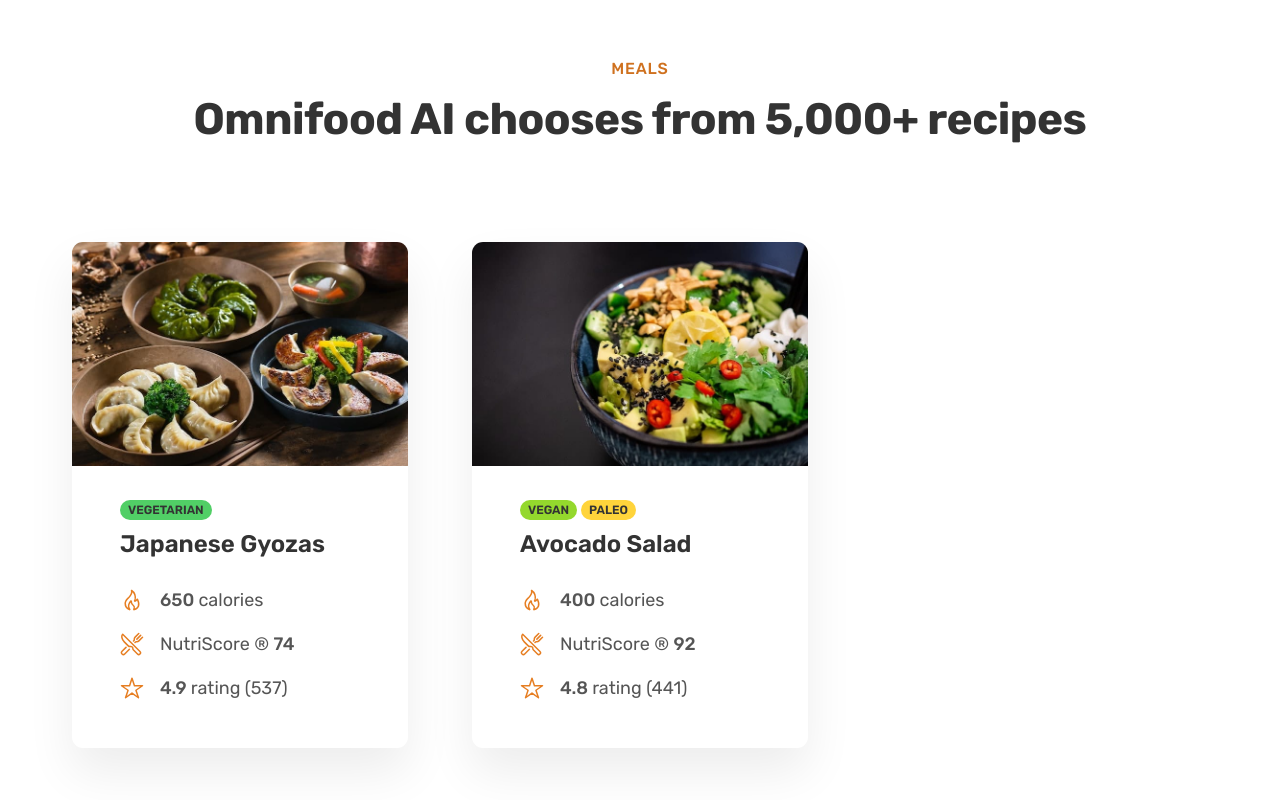
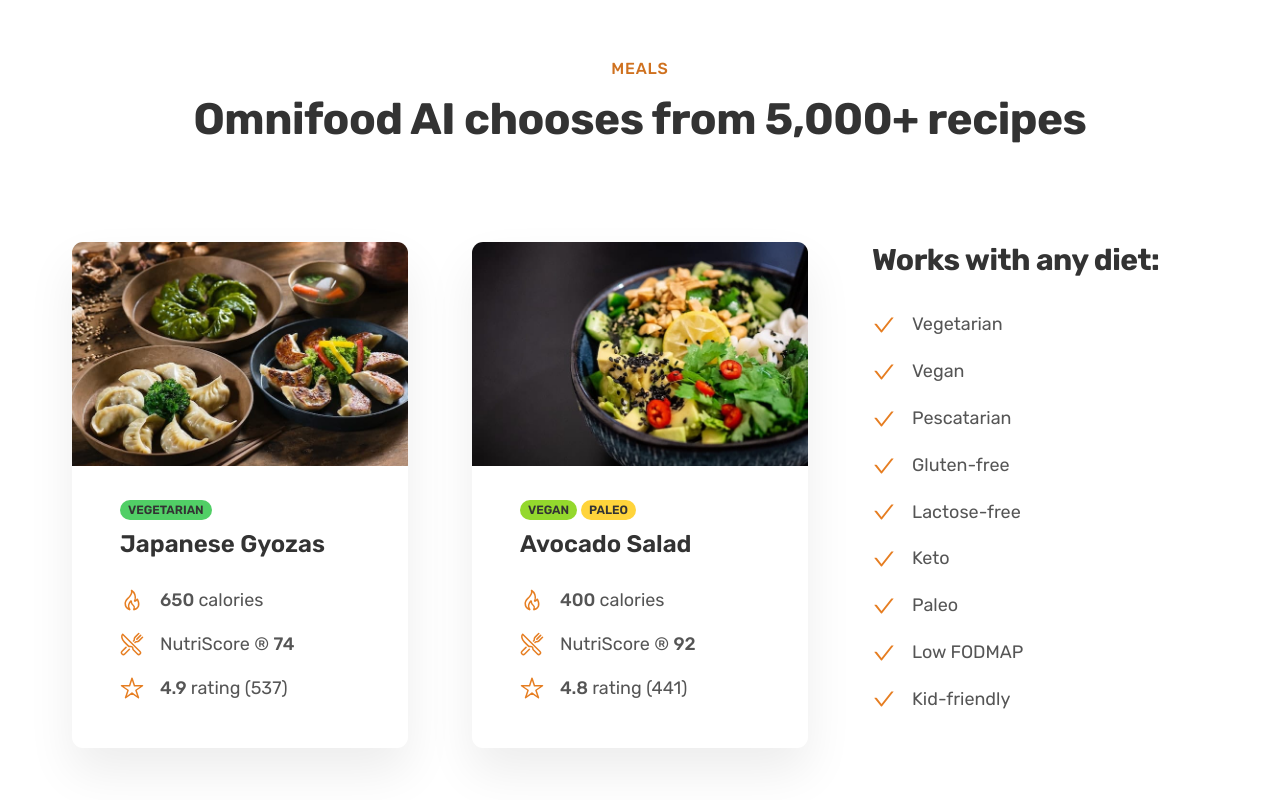
Before and after one commit to clovis-rosa/nextjs-omnifood-website, a Next.js app: page / in a window 1280 px wide. Shown: the part 2643-3443 px from the top of the page. Built offline with nearby package versions, Linux system fonts and the light colour scheme.

Commit message:
Added CardList component and CardListData file. Disable vendor prefixes for development

```diff
--- /dev/null
+++ b/src/components/CardList.jsx
@@ -0,0 +1,78 @@
+import React from 'react'
+import styled from 'styled-components'
+import { IconCheckmark } from '@/components/SvgFiles'
+import { CardListData } from '@/data/CardListData'
+
+export default function CardList() {
+  return (
+    <>
+      {CardListData.map((node) => {
+        return (
+          <CardStyles key={node.id}>
+            <h3 className="heading-tertiary">{node.diets_heading}</h3>
+
+            <ul className="list">
+              {node.diets_item.map((item) => {
+                return (
+                  <li className="list_item">
+                    <div className="icon_inner">
+                      <IconCheckmark />
+                    </div>
+                    <span>{item.list_item}</span>
+                  </li>
+                )
+              })}
+            </ul>
+          </CardStyles>
+        )
+      })}
+    </>
+  )
+}
+
+const CardStyles = styled.div`
+  .heading-tertiary {
+    font-size: 3rem;
+    font-weight: 700;
+    line-height: 1.2;
+    letter-spacing: -0.5px;
+    color: #333;
+    margin-bottom: 3.2rem;
+    max-height: 100%; //
+  }
+
+  .list {
+    list-style: none;
+    display: flex;
+    justify-content: space-around; //
+    flex-direction: column;
+    /* gap: 1.6rem; */
+    height: 80%; //
+
+    .list_item {
+      font-size: 1.8rem;
+      display: flex;
+      align-items: center;
+      gap: 1.6rem;
+      line-height: 1.2;
+
+      .icon_inner {
+        display: block;
+        height: 2.4rem;
+        width: 2.4rem;
+        color: #e67e22;
+
+        svg {
+          height: 100%;
+          width: 100%;
+          stroke: currentColor;
+        }
+      }
+
+      span {
+        font-size: 1.8rem;
+        line-height: 1.2;
+      }
+    }
+  }
+`
--- a/src/components/Card.jsx
+++ b/src/components/CardPhoto.jsx
@@ -1,12 +1,12 @@
 import React from 'react'
 import styled from 'styled-components'
 import { IconFlame, IconStar, IconRestaurant } from '@/components/SvgFiles'
-import { CardData } from '@/data/CardData'
+import { CardPhotoData } from '@/data/CardPhotoData'
 
-export default function Card() {
+export default function CardPhoto() {
   return (
     <>
-      {CardData.map(
+      {CardPhotoData.map(
         ({
           id,
           img_src,
--- a/src/components/HowItWorks.jsx
+++ b/src/components/HowItWorks.jsx
@@ -72,12 +72,12 @@ const HowItWorksH2 = styled.h2`
   color: var(--clr-heading);
   margin-bottom: 9.6rem;
 
+  @media (max-width: 75em) {
+    font-size: 3.6rem;
+  }
+
   @media (max-width: 44em) {
     margin-bottom: 4.8rem;
-  }
-
-  @media (max-width: 75em) {
-    font-size: 3.6rem;
   }
 `
 
@@ -93,14 +93,14 @@ const HowItWorksGrid = styled.div`
   padding: 0 3.2rem;
   margin: 0 auto;
 
+  @media (max-width: 75em) {
+    column-gap: 4.8rem;
+    row-gap: 6.4rem;
+  }
+
   @media (max-width: 34em) {
     grid-template-columns: 1fr;
     row-gap: 4.8rem;
-  }
-
-  @media (max-width: 75em) {
-    column-gap: 4.8rem;
-    row-gap: 6.4rem;
   }
 
   div:nth-of-type(1) {
@@ -204,9 +204,6 @@ const StepImgBox = styled.div`
     transform: translateY(2.4rem);
   }
 
-  @media (max-width: 75em) {
-  }
-
   img.step-img {
     width: 35%;
     z-index: 10;
--- a/src/components/Meals.jsx
+++ b/src/components/Meals.jsx
@@ -1,6 +1,7 @@
 import React from 'react'
 import styled from 'styled-components'
-import Card from './Card'
+import CardList from './CardList'
+import CardPhoto from './CardPhoto'
 
 export default function Meals() {
   return (
@@ -11,7 +12,8 @@ export default function Meals() {
           <H2>Omnifood AI chooses from 5,000+ recipes</H2>
         </Container>
         <ContainerGrid>
-          <Card />
+          <CardPhoto />
+          <CardList />
         </ContainerGrid>
       </MealsSectionStyles>
     </>
@@ -73,4 +75,13 @@ const ContainerGrid = styled.div`
     column-gap: 4.8rem;
     row-gap: 6.4rem;
   }
+
+  @media (max-width: 44em) {
+    grid-template-columns: repeat(2, 1fr);
+  }
+
+  @media (max-width: 34em) {
+    grid-template-columns: 1fr;
+    row-gap: 4.8rem;
+  }
 `
--- a/src/components/SvgFiles.jsx
+++ b/src/components/SvgFiles.jsx
@@ -98,3 +98,19 @@ export const IconStar = () => {
     </svg>
   )
 }
+
+export const IconCheckmark = () => {
+  return (
+    <svg
+      stroke="currentColor"
+      fill="currentColor"
+      strokeWidth="0"
+      viewBox="0 0 1024 1024"
+      height="1em"
+      width="1em"
+      xmlns="http://www.w3.org/2000/svg"
+    >
+      <path d="M912 190h-69.9c-9.8 0-19.1 4.5-25.1 12.2L404.7 724.5 207 474a32 32 0 0 0-25.1-12.2H112c-6.7 0-10.4 7.7-6.3 12.9l273.9 347c12.8 16.2 37.4 16.2 50.3 0l488.4-618.9c4.1-5.1.4-12.8-6.3-12.8z"></path>
+    </svg>
+  )
+}
--- /dev/null
+++ b/src/data/CardListData.js
@@ -0,0 +1,17 @@
+export const CardListData = [
+  {
+    id: '001',
+    diets_heading: 'Works with any diet:',
+    diets_item: [
+      { list_item: 'Vegetarian' },
+      { list_item: 'Vegan' },
+      { list_item: 'Pescatarian' },
+      { list_item: 'Gluten-free' },
+      { list_item: 'Lactose-free' },
+      { list_item: 'Keto' },
+      { list_item: 'Paleo' },
+      { list_item: 'Low FODMAP' },
+      { list_item: 'Kid-friendly' },
+    ],
+  },
+]
--- a/src/data/CardData.js
+++ b/src/data/CardPhotoData.js
@@ -1,4 +1,4 @@
-export const CardData = [
+export const CardPhotoData = [
   {
     id: '001',
     img_src: 'meal-1.jpg',
--- a/src/pages/_app.jsx
+++ b/src/pages/_app.jsx
@@ -1,12 +1,16 @@
-import { createGlobalStyle } from 'styled-components'
+import { createGlobalStyle, StyleSheetManager } from 'styled-components'
 import '@/styles/global.scss'
 
 export default function App({ Component, pageProps }) {
   return (
-    <>
-      <GlobalStyle />
-      <Component {...pageProps} />
-    </>
+    <StyleSheetManager
+      disableVendorPrefixes={process.env.NODE_ENV === 'development'}
+    >
+      <>
+        <GlobalStyle />
+        <Component {...pageProps} />
+      </>
+    </StyleSheetManager>
   )
 }
 
```
Also changed, not shown: 1 other file (tests, documents, lock files or other folders).
